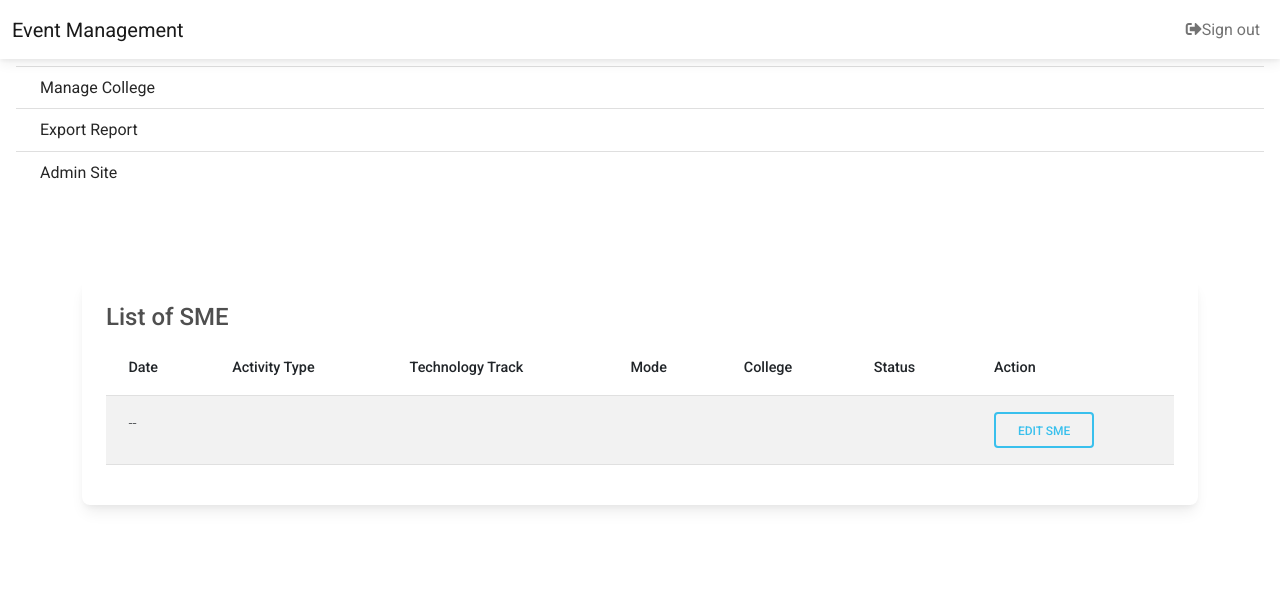
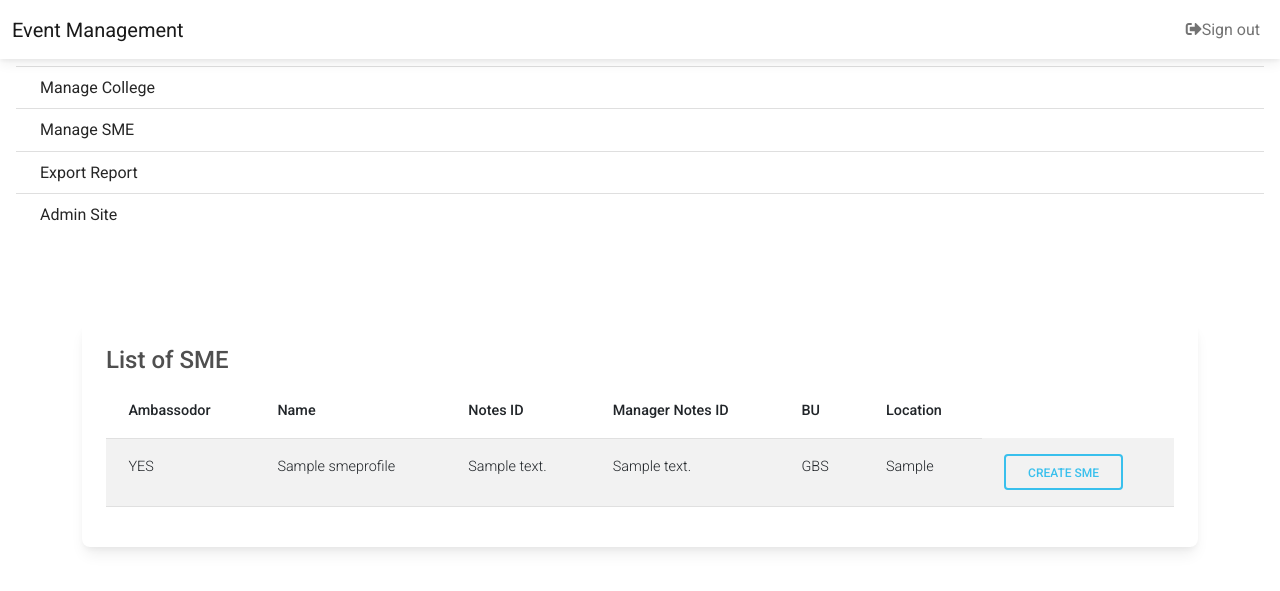
Before and after one commit to 18praneeth/event-management-ibm, a Django app: page /sme-list/ in a window 1280 px wide. Shown: the top 591 px of the page. Run offline with Django 3.2, Linux system fonts and the light colour scheme; a user stored in the database is signed in; tables that the repository leaves empty hold one stand-in row (values such as "Sample post"); some libraries are stand-ins or nearby versions.

Commit message:
data  table error

```diff
--- a/templates/base.html
+++ b/templates/base.html
@@ -55,8 +55,10 @@
       $(document).ready(function() {
           $('#example').DataTable();
           $('#example2').DataTable();
-      } );
+          $('#sme_table').DataTable();
+         } );
     </script>
+
 
     <script type="text/javascript" src="https://cdnjs.cloudflare.com/ajax/libs/jqueryui/1.12.1/jquery-ui.min.js" integrity="sha512-uto9mlQzrs59VwILcLiRYeLKPPbS/bT71da/OEBYEwcdNUk8jYIy+D176RYoop1Da+f9mvkYrmj5MCLZWEtQuA==" crossorigin="anonymous"></script>
     <script type="text/javascript" src="https://cdnjs.cloudflare.com/ajax/libs/jquery-ui-timepicker-addon/1.6.3/jquery-ui-timepicker-addon.min.js" integrity="sha512-s5u/JBtkPg+Ff2WEr49/cJsod95UgLHbC00N/GglqdQuLnYhALncz8ZHiW/LxDRGduijLKzeYb7Aal9h3codZA==" crossorigin="anonymous"></script>
--- a/templates/navbar.html
+++ b/templates/navbar.html
@@ -36,6 +36,19 @@
             </li>
           </ul>
 
+           <a class="list-group-item list-group-item-action py-2 ripple" href="#" id="navbarDropdown2" role="button" data-mdb-toggle="dropdown"
+            aria-expanded="true">
+            Manage SME
+          </a>
+          <!-- Dropdown menu -->
+          <ul class="dropdown-menu" aria-labelledby="navbarDropdown2">
+            <li>
+              <a class="dropdown-item" href="{% url 'sme-list' %}">SME List</a>
+            </li>
+            <li>
+              <a class="dropdown-item" href="{% url 'create-sme' %}">Create SME</a>
+            </li>
+          </ul>
 
         <a href="{% url 'csv-export' %}" class="list-group-item list-group-item-action py-2 ripple"><span>Export Report</span></a>
         <a href="/admin" class="list-group-item list-group-item-action py-2 ripple"><span>Admin Site</span></a>
--- a/templates/sme-list.html
+++ b/templates/sme-list.html
@@ -2,33 +2,31 @@
 
 {% block content %}
 
-
 <div class="card mt-1">
     <div class="card-body table-responsive ">
     <h4 class="card-title">List of SME</h4>
-            <table id="example2" class="table table-striped" style="width:100%">
+            <table id="sme_table" class="table table-striped" style="width:100%">
                     <thead>
                         <tr>
-                            <th>Date</th>
-                            <th>Activity Type</th>
-                            <th>Technology Track</th>
-                            <th>Mode</th>
-                            <th>College</th>
-                            <th>Status</th>
-                            <th>Action</th>
+                            <th>Ambassodor</th>
+                            <th>Name</th>
+                            <th>Notes ID</th>
+                            <th>Manager Notes ID</th>
+                            <th>BU</th>
+                            <th>Location</th>
                         </tr>
                     </thead>
                     <tbody>
                     {% for entry in smes %}
                         <tr>
 
-                            <td>{{entry.date | date:"d"}}-{{entry.date | date:"M"}}-{{entry.date | date:"Y"}}</td>
-                            <td>{{entry.event_activity_type}}</td>
-                            <td>{{entry.technology_tracks}}</td>
-                            <td>{{entry.event_activity_mode}}</td>
-                            <td>{{entry.institution_name.college_name}}
-                            <td>{{entry.status}}</td>
-                            <td><a href="{% url 'edit-sme' id=entry.id %}" class="btn btn-outline-info" >Edit SME</a></td>
+                            <td>{{entry.ambassodor}}</td>
+                            <td>{{entry.sme_name}}</td>
+                            <td>{{entry.sme_notes_id}}</td>
+                            <td>{{entry.sme_manager_notes_id}}
+                            <td>{{entry.sme_bu}}</td>
+                            <td>{{entry.sme_location}}</td>
+                            <td><a href="{% url 'edit-sme' id=entry.id %}" class="btn btn-outline-info" >Create SME</a></td>
                         </tr>
                     {% endfor %}
 
```
